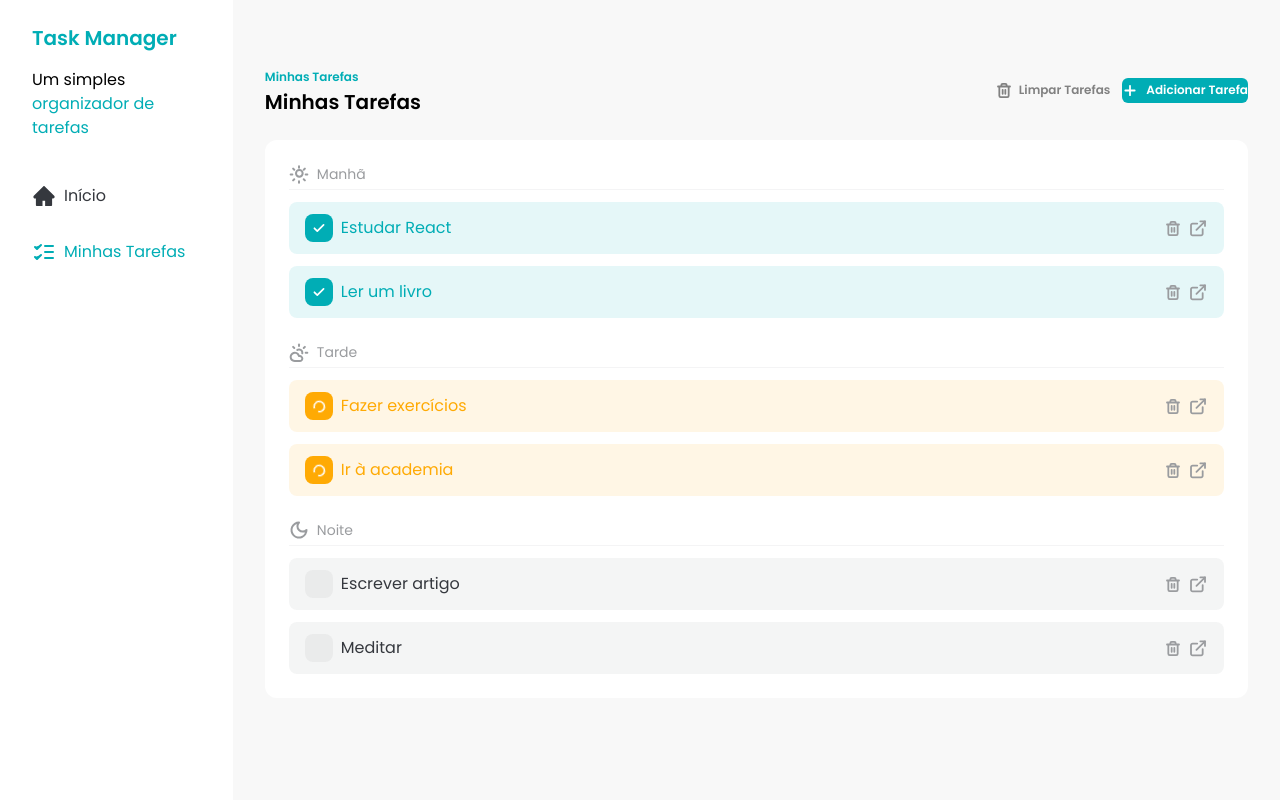
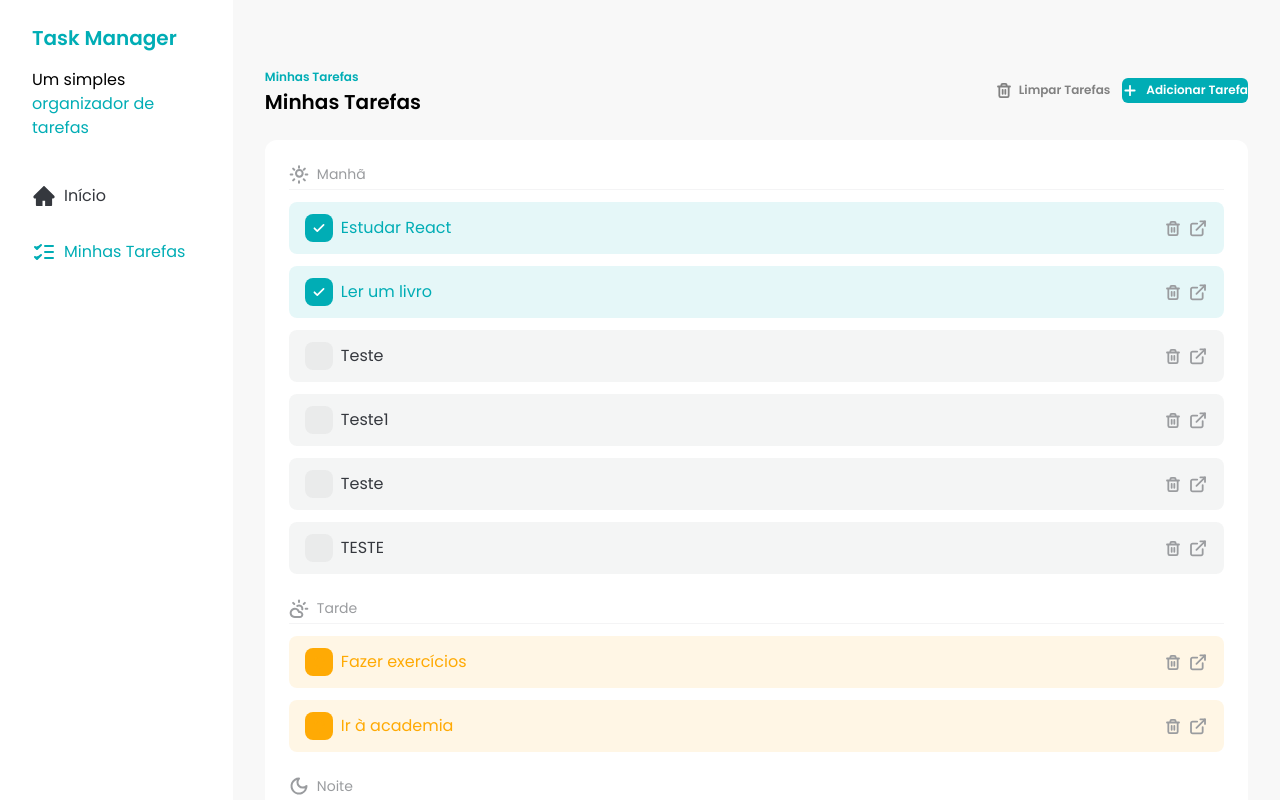
Before and after one commit to rafaellcardooso/fsc-task-manager, a React (Vite) app: page / in a window 1280 px wide. Shown: the top 800 px of the page. Built offline with nearby package versions, Linux system fonts and the light colour scheme; data requests are answered from the project's data file.

Commit message:
feat: add loading state to task create

```diff
--- a/db.json
+++ b/db.json
@@ -41,6 +41,34 @@
       "description": "Meditar por 20 minutos",
       "time": "evening",
       "status": "not_started"
+    },
+    {
+      "id": "9a78f29d-ab41-4f9a-849d-cd6d52fb228e",
+      "title": "Teste",
+      "time": "morning",
+      "description": "Teste",
+      "status": "not_started"
+    },
+    {
+      "id": "a13efbb4-7389-49a5-808f-56b632ff5d94",
+      "title": "Teste1",
+      "time": "morning",
+      "description": "Teste1",
+      "status": "not_started"
+    },
+    {
+      "id": "a41493ac-605e-422f-9b59-57bbf359e2b7",
+      "title": "Teste",
+      "time": "morning",
+      "description": "Teste",
+      "status": "not_started"
+    },
+    {
+      "id": "d533a0f0-3977-4de9-b7f5-0b6f185f7d59",
+      "title": "TESTE",
+      "time": "morning",
+      "description": "TESTE",
+      "status": "not_started"
     }
   ]
 }
--- a/src/components/AddTaskDialog.jsx
+++ b/src/components/AddTaskDialog.jsx
@@ -7,19 +7,27 @@ import { createPortal } from "react-dom"
 import { CSSTransition } from "react-transition-group"
 import { v4 } from "uuid"
 
+import { LoaderIcon } from "../assets/icons"
 import Button from "./Button.jsx"
 import Input from "./Input.jsx"
 import TimeSelect from "./TimeSelect.jsx"
 
-const AddTaskDialog = ({ isOpen, handleClose, handleSubmit }) => {
+const AddTaskDialog = ({
+  isOpen,
+  handleClose,
+  onSubmitSuccess,
+  onSubmitError,
+}) => {
   const [errors, setErrors] = useState([])
+  const [isLoading, setIsLoading] = useState(false)
 
   const nodeRef = useRef()
   const titleRef = useRef()
   const descriptionRef = useRef()
   const timeRef = useRef()
 
-  const handleSaveClick = () => {
+  const handleSaveClick = async () => {
+    setIsLoading(true)
     const newErrors = []
 
     const title = titleRef.current.value
@@ -50,16 +58,21 @@ const AddTaskDialog = ({ isOpen, handleClose, handleSubmit }) => {
     setErrors(newErrors)
 
     if (errors.length > 0) {
-      return
+      return setIsLoading(false)
     }
 
-    handleSubmit({
-      id: v4(),
-      title,
-      time,
-      description,
-      status: "not_started",
+    const task = { id: v4(), title, time, description, status: "not_started" }
+    const response = await fetch("http://localhost:3000/tasks", {
+      method: "POST",
+      body: JSON.stringify(task),
     })
+    if (!response.ok) {
+      setIsLoading(false)
+      return onSubmitError()
+    }
+
+    onSubmitSuccess(task)
+    setIsLoading(false)
     handleClose()
   }
 
@@ -125,7 +138,9 @@ const AddTaskDialog = ({ isOpen, handleClose, handleSubmit }) => {
                     onClick={() => {
                       handleSaveClick()
                     }}
+                    disabled={isLoading}
                   >
+                    {isLoading && <LoaderIcon classname="animate-spin" />}
                     Salvar
                   </Button>
                 </div>
--- a/src/components/Button.jsx
+++ b/src/components/Button.jsx
@@ -21,6 +21,8 @@ const Button = ({
         small: "py-1 text-xs",
         large: "py-2 text-sm",
       },
+
+      disabled: { true: "opacity-50, cursor-not-allowed, hover:opacity-50" },
     },
 
     defaultVariants: {
@@ -34,6 +36,7 @@ const Button = ({
       className={button({
         color,
         size,
+        disabled: rest.disabled,
         className,
       })}
       {...rest}
--- a/src/components/TaskItem.jsx
+++ b/src/components/TaskItem.jsx
@@ -1,9 +1,27 @@
 import PropTypes from "prop-types"
+import { useState } from "react"
+import { toast } from "sonner"
 
 import { CheckIcon, DetailsIcon, LoaderIcon, TrashIcon } from "../assets/icons"
 import Button from "./Button"
 
-const TaskItem = ({ task, handleCheckboxClick, handleDeleteClick }) => {
+const TaskItem = ({ task, handleCheckboxClick, onDeleteSuccess }) => {
+  const [deleteIsLoading, setDeleteIsLoading] = useState(false)
+
+  const handleDeleteClick = async () => {
+    setDeleteIsLoading(true)
+    const response = await fetch(`http://localhost:3000/tasks/${task.id}`, {
+      method: "DELETE",
+    })
+    if (!response.ok) {
+      setDeleteIsLoading(false)
+      return toast.error(
+        "Erro ao deletar a tarefa. Por favor, tente novamente!"
+      )
+    }
+    onDeleteSuccess(task.id)
+    setDeleteIsLoading(false)
+  }
   const getStatusClasses = () => {
     if (task.status === "done") {
       return "bg-brand-primary text-brand-primary"
@@ -34,15 +52,23 @@ const TaskItem = ({ task, handleCheckboxClick, handleDeleteClick }) => {
 
           {task.status === "done" && <CheckIcon />}
           {task.status === "in_progress" && (
-            <LoaderIcon className="animate-spin text-white" />
+            <LoaderIcon className="animate-spin text-brand-process" />
           )}
         </label>
         {task.title}
       </div>
 
       <div className="flex items-center gap-2">
-        <Button color="ghost" onClick={() => handleDeleteClick(task.id)}>
-          <TrashIcon className="text-brand-text-gray" />
+        <Button
+          color="ghost"
+          onClick={handleDeleteClick}
+          disabled={deleteIsLoading}
+        >
+          {deleteIsLoading ? (
+            <LoaderIcon className="animate-spin text-brand-text-gray" />
+          ) : (
+            <TrashIcon className="text-brand-text-gray" />
+          )}
         </Button>
 
         <a href="#" className="transition hover:opacity-75">
--- a/src/components/Tasks.jsx
+++ b/src/components/Tasks.jsx
@@ -32,15 +32,7 @@ const Tasks = () => {
   const afternoonTasks = tasks.filter((task) => task.time === "afternoon")
   const eveningTasks = tasks.filter((task) => task.time === "evening")
 
-  const handleTaskDeleteClick = async (taskId) => {
-    const response = await fetch(`http://localhost:3000/tasks/${taskId}`, {
-      method: "DELETE",
-    })
-    if (!response.ok) {
-      return toast.error(
-        "Erro ao deletar a tarefa. Por favor, tente novamente!"
-      )
-    }
+  const onDeleteTaskDeleteSuccess = async (taskId) => {
     const newTasks = tasks.filter((task) => task.id !== taskId)
     setTasks(newTasks)
     toast.success("Tarefa deletada com sucesso!")
@@ -72,18 +64,13 @@ const Tasks = () => {
     setTasks(newTasks)
   }
 
-  const handleAddTaskSubmit = async (task) => {
-    const response = await fetch("http://localhost:3000/tasks", {
-      method: "POST",
-      body: JSON.stringify(task),
-    })
-    if (!response.ok) {
-      return toast.error(
-        "Erro ao adicionar a tarefa. Por favor, tente novamente."
-      )
-    }
+  const onTaskSubmitSuccess = (task) => {
     setTasks([...tasks, task])
     toast.success("Tarefa adicionada com sucesso!")
+  }
+
+  const onTaskSubmitError = () => {
+    toast.error("Erro ao adicionar tarefa. Por favor, tente novamente!")
   }
 
   return (
@@ -113,7 +100,8 @@ const Tasks = () => {
           <AddTaskDialog
             isOpen={addTaskDialogIsOpen}
             handleClose={() => setAddTaskDialogIsOpen(false)}
-            handleSubmit={handleAddTaskSubmit}
+            onSubmitSuccess={onTaskSubmitSuccess}
+            onSubmitError={onTaskSubmitError}
           />
         </div>
       </div>
@@ -127,7 +115,7 @@ const Tasks = () => {
               key={task.id}
               task={task}
               handleCheckboxClick={handleTaskCheckboxClick}
-              handleDeleteClick={handleTaskDeleteClick}
+              onDeleteSuccess={onDeleteTaskDeleteSuccess}
             />
           ))}
         </div>
@@ -140,7 +128,7 @@ const Tasks = () => {
               key={task.id}
               task={task}
               handleCheckboxClick={handleTaskCheckboxClick}
-              handleDeleteClick={handleTaskDeleteClick}
+              onDeleteSuccess={onDeleteTaskDeleteSuccess}
             />
           ))}
         </div>
@@ -153,7 +141,7 @@ const Tasks = () => {
               key={task.id}
               task={task}
               handleCheckboxClick={handleTaskCheckboxClick}
-              handleDeleteClick={handleTaskDeleteClick}
+              onDeleteSuccess={onDeleteTaskDeleteSuccess}
             />
           ))}
         </div>
```
